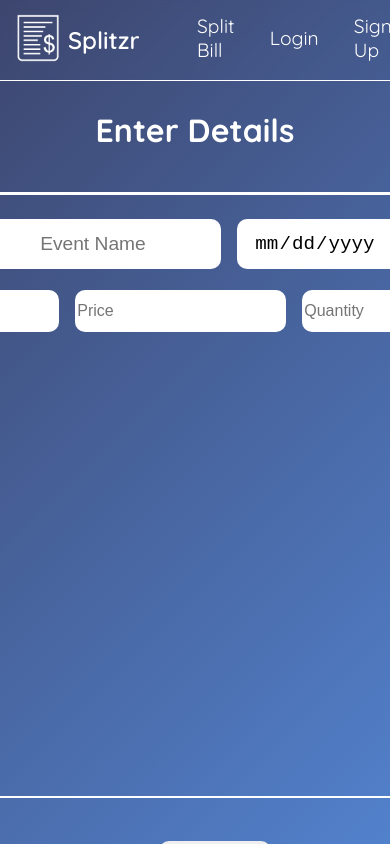
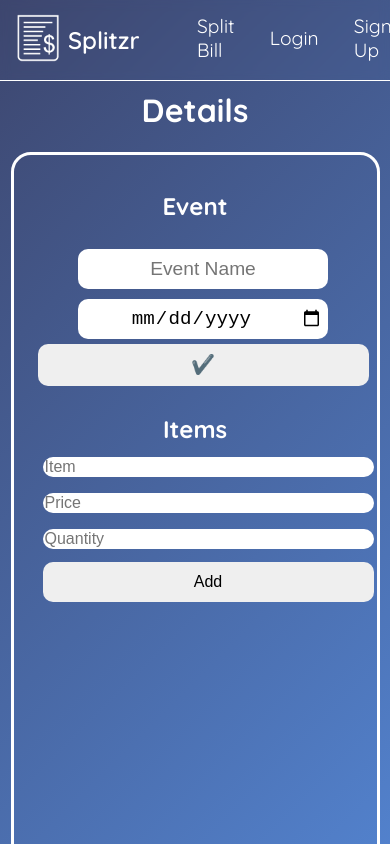
Before and after one commit to roccovulpis/Splitzr, a React (Vite) app in the folder client/: page /split-bill in a window 390 px wide. Built offline with nearby package versions, Linux system fonts and the light colour scheme.

Commit message:
Made details page responsive.

```diff
--- a/client/src/components/BillForm.jsx
+++ b/client/src/components/BillForm.jsx
@@ -4,7 +4,7 @@ import ItemInput from './ItemInput';
 import ItemList from './ItemList';
 import ActionPanel from './ActionPanel';
 import SplitPanel from './SplitPanel';
-import EvenSplitPanel from './EvenSplitPanel'; // ✅ Import new component
+import EvenSplitPanel from './EvenSplitPanel';
 import '../styles/BillForm.css';
 
 export default function BillForm() {
--- a/client/src/components/EvenSplitPanel.jsx
+++ b/client/src/components/EvenSplitPanel.jsx
@@ -1,24 +1,41 @@
 import React, { useState } from 'react';
-import '../styles/EvenSplitPanel.css'; // Optional CSS file for styling
+import '../styles/EvenSplitPanel.css';
 
 export default function EvenSplitPanel({ total, setPeople, setSplitOption }) {
   const [numPeople, setNumPeople] = useState('');
+  const [splitAmounts, setSplitAmounts] = useState([]);
+  const [isConfirmed, setIsConfirmed] = useState(false);
 
   function confirmEvenSplit() {
     if (numPeople > 0) {
-      const splitAmount = total / numPeople;
-      setPeople(Array.from({ length: numPeople }, () => ({ name: '', amount: splitAmount })));
-      setSplitOption(null); // ✅ Return to main split options after confirming
+      const splitAmount = (total / numPeople).toFixed(2);
+      const newPeople = Array.from({ length: numPeople }, (_, i) => ({
+        name: `Person ${i + 1}`,
+        amount: splitAmount,
+      }));
+      setPeople(newPeople);
+      setSplitAmounts(newPeople);
+      setIsConfirmed(true);
     }
   }
 
+  function editAmount() {
+    setIsConfirmed(false);
+    setSplitAmounts([]);
+    setNumPeople('');
+  }
+
   function cancelSplit() {
-    setSplitOption(null); // ✅ Go back to the original panel when "Cancel" is clicked
+    setSplitOption(null);
   }
 
   return (
-    <div className="even-split-panel">
-      <h2>How many people are splitting?</h2>
+    <div className={`even-split-panel ${isConfirmed ? 'expanded' : ''}`}>
+      <h2>Even Split</h2>
+
+      {!isConfirmed ? (
+        <>
+          <h3>How many people are splitting?</h3>
           <input
             type="number"
             min="1"
@@ -28,8 +45,20 @@ export default function EvenSplitPanel({ total, setPeople, setSplitOption }) {
           />
           <div className="even-split-buttons">
             <button onClick={confirmEvenSplit}>Confirm</button>
-        <button className="cancel-btn" onClick={cancelSplit}>Cancel</button> {/* ✅ New Cancel Button */}
+            <button className="cancel-btn" onClick={cancelSplit}>Cancel</button>
           </div>
+        </>
+      ) : (
+        <>
+          <div className="split-results">
+            {splitAmounts.map((person, index) => (
+              <p key={index}>{person.name}: ${person.amount}</p>
+            ))}
+          </div>
+          <button onClick={editAmount}>Edit Amount</button>
+          <button onClick={() => setSplitOption(null)}>Done</button>
+        </>
+      )}
     </div>
   );
 }
--- a/client/src/components/EventDetails.jsx
+++ b/client/src/components/EventDetails.jsx
@@ -1,8 +1,10 @@
-import React from 'react'
-import '../styles/EventDetails.css';
+import React from 'react';
+import '../styles/EventDetails.css'
 
 export default function EventDetails({ event, eventDate, setEvent, setEventDate, isEditing, setIsEditing, isConfirmed }) {
   return isEditing ? (
+    <>
+      <h2 className='event-header'>Event</h2>
       <div className="event-details-container">
         <input
           type="text"
@@ -11,17 +13,22 @@ export default function EventDetails({ event, eventDate, setEvent, setEventDate,
           value={event}
           onChange={(e) => setEvent(e.target.value)}
         />
+
+        {/* Wrap date input and button in a new div to keep them together */}
+        <div className="event-date-group">
           <input
             type="date"
             id="date"
             value={eventDate}
             onChange={(e) => setEventDate(e.target.value)}
           />
-      <button className="add-btn" onClick={() => setIsEditing(false)}>✔️</button>
+          <button className="event-confirm-btn" onClick={() => setIsEditing(false)}>✔️</button>
         </div>
+      </div>
+    </>
   ) : (
     <div className="event-summary">
-      <h2>Event: {event} (Date: {eventDate})</h2>
+      <h2>{event} (Date: {eventDate})</h2>
 
       {/* Hide the edit button after confirmation */}
       {!isConfirmed && (
--- a/client/src/components/ItemInput.jsx
+++ b/client/src/components/ItemInput.jsx
@@ -13,6 +13,8 @@ export default function ItemInput({
   cancelEdit,
 }) {
   return (
+    <>
+      <h2>Items</h2>
     <div className="event-items-container">
       <input
         className="item-input"
@@ -44,5 +46,7 @@ export default function ItemInput({
         </button>
       )}
     </div>
+    </>
+
   );
 }
--- a/client/src/pages/SplitBill.jsx
+++ b/client/src/pages/SplitBill.jsx
@@ -7,7 +7,7 @@ export default function SplitBill() {
     <div>
       <div id='panels-container'>
         <div id='entry-panel'>
-            <h1>Enter Details</h1>
+            <h1>Details</h1>
             <BillForm />
         </div>
       </div>
--- a/client/src/styles/BillForm.css
+++ b/client/src/styles/BillForm.css
@@ -5,7 +5,9 @@
   display: flex;
   flex-direction: column;
   min-height: 650px;
-  align-items: center;
+  width: 100%;
+  max-width: 600px;
+  margin: auto;
 }
 
 .event-form-container input {
@@ -14,6 +16,8 @@
   border: none;
   font-size: 1rem;
   margin: 3px;
+  width: 100%;
+  max-width: 400px;
 }
 
 .added-items {
@@ -21,11 +25,22 @@
   width: 90%;
   display: flex;
   flex-direction: column;
-  max-height: 450px;
-  min-height: 400px;
-  align-items: flex-start;
+  max-height: 400px;
+  min-height: 350px;
+  align-items: center; /* Ensures list stays centered */
+  padding: 0;
+  margin: 0 auto; /* Centers the entire list */
 }
 
+/* Remove default list styles */
+.added-items ol,
+.added-items ul {
+  padding-left: 0; /* Removes extra indentation */
+  margin: 0;
+  width: 100%;
+}
+
+/* Scrollbar Styling */
 .added-items::-webkit-scrollbar {
   width: 10px;
 }
@@ -41,22 +56,21 @@
   border: 2px solid #f4f4f4;
 }
 
+
 .bill-container {
   display: flex;
-  justify-content: center; /* Start centered */
+  justify-content: center;
   align-items: flex-start;
   width: 100%;
-  min-width: 1200px;
-  max-width: 1600px;
+  max-width: 1200px;
   margin: auto;
   transition: transform 0.5s ease-in-out, max-width 0.5s ease-in-out, width 0.5s ease-in-out;
-  padding: 20px;
   position: relative;
 }
 
 .bill-panel {
-  min-width: 700px;
-  max-width: 900px;
+  /* min-width: 700px;
+  max-width: 800px; */
   padding: 1rem;
   border: 3px solid white;
   border-radius: 20px;
@@ -64,26 +78,23 @@
   flex-direction: column;
   align-items: center;
   min-height: 650px;
-  max-height: 700px;
-  transition: transform 0.5s ease-in-out, width 0.5s ease-in-out, min-width 0.5s ease-in-out;
+  transition: transform 0.5s ease-in-out, width 0.5s ease-in-out;
   position: relative;
   left: 0;
-  overflow: hidden; /* Ensures smooth shrinking */
+  overflow: hidden;
 }
 
 /* When confirmed, shrink and move left */
 .confirmed .bill-panel {
   transform: translateX(-30%);
-  width: 500px;
-  min-width: 400px;
+  min-width: 450px;
   max-width: 500px;
   flex-shrink: 1;
 }
 
-
 /* Move the bill to the left when confirmed */
 .confirmed .bill-container {
-  justify-content: flex-start; /* Align left */
+  justify-content: flex-start;
 }
 
 .right-panels {
@@ -130,10 +141,6 @@
   margin-top: 1.2rem;
 }
 
-.bill-confirm-btn {
-
-}
-
 button {
   height: 40px;
   border-radius: 10px;
@@ -147,7 +154,11 @@ button:hover {
   opacity: 0.8;
 }
 
+.bill-confirm-btn{
+  height: 50px;
+}
 
+/* Responsive Adjustments */
 @media screen and (max-width: 1200px) {
   .bill-container {
     flex-direction: column;
@@ -167,3 +178,74 @@ button:hover {
     margin-top: 20px;
   }
 }
+
+@media screen and (max-width: 768px) {
+  .bill-container {
+    flex-direction: column;
+    align-items: center;
+    width: 100%;
+  }
+
+  .bill-panel,
+  .right-panels {
+    width: 95%;
+    max-width: 100%;
+    margin-left: 0;
+  }
+
+  .action-panel,
+  .split-panel {
+    transform: none;
+    opacity: 1;
+    width: 100%;
+    margin-left: 0;
+  }
+
+  .event-form-container {
+    width: 95%;
+    max-width: 100%;
+  }
+
+  .event-form-container input {
+    width: 100%;
+  }
+
+  .added-items {
+    width: 100%;
+  }
+}
+
+@media screen and (max-width: 480px) {
+  .bill-container {
+    flex-direction: column;
+    align-items: center;
+    width: 100%;
+  }
+
+  .bill-panel,
+  .right-panels {
+    width: 100%;
+    max-width: 100%;
+    margin-left: 0;
+  }
+
+  .event-form-container {
+    width: 100%;
+    max-width: 100%;
+  }
+
+  .event-form-container input {
+    width: 100%;
+    height: 35px;
+    font-size: 1rem;
+  }
+
+  .added-items {
+    width: 100%;
+  }
+
+  button {
+    width: 100%;
+    padding: 10px;
+  }
+}
--- a/client/src/styles/EventDetails.css
+++ b/client/src/styles/EventDetails.css
@@ -2,31 +2,125 @@
     display: flex;
     justify-content: center;
     align-items: center;
-    width: 100%;
+    flex-wrap: wrap; /* Ensures wrapping on smaller screens */
+    width: 90%;
+    max-width: 800px; /* Prevents it from being too wide on large screens */
+    margin: auto;
+    gap: 10px; /* Adds space between elements */
 }
 
+/* Ensures the event name input stays independent */
 .event-details-container input {
     height: 40px;
     padding: 5px;
-    margin: 0.5rem;
     text-align: center;
     font-size: 1.2rem;
     border-radius: 10px;
     border: none;
+    width: 100%;
+    max-width: 250px; /* Prevents stretching too much */
+    box-sizing: border-box;
 }
 
+/* Group date input and Confirm button together */
+.event-date-group {
+    display: flex;
+    align-items: center;
+    gap: 10px; /* Space between date input and button */
+}
+
+/* Ensure button aligns next to date field */
+.event-date-group input {
+    width: 150px; /* Ensures the date input is not too large */
+}
+
+.event-confirm-btn {
+    height: 42px;
+    padding: 0 15px;
+    border-radius: 10px;
+    border: none;
+    font-size: 1.2rem;
+    cursor: pointer;
+    color: white;
+    transition: background-color 0.3s ease;
+    white-space: nowrap; /* Prevents button from wrapping */
+}
+
+.event-confirm-btn:hover {
+    /* background-color: #218838; */
+}
+
+/* Event Summary */
 .event-summary {
     display: flex;
     justify-content: center;
     align-items: center;
-
     border-radius: 20px;
     width: 90%;
-    min-width: 350px;
-    padding: 0.2rem;
+    max-width: 600px; /* Keeps it responsive */
+    padding: 0.5rem;
     flex-wrap: wrap;
+    text-align: center;
+    margin: auto;
 }
 
-.event-summary h2 {
-    font-weight: 400;
+.event-form-edit-btn {
+    margin-left: 1rem;
 }
+
+/* Responsive adjustments for smaller screens */
+@media screen and (max-width: 768px) {
+    .event-details-container {
+        flex-direction: column;
+        align-items: center;
+        width: 95%;
+    }
+
+    .event-date-group {
+        flex-direction: row; /* Keep input and button inline */
+        justify-content: center;
+        width: 100%;
+    }
+
+    .event-date-group input {
+        width: 100%;
+        max-width: 200px;
+    }
+
+    .event-summary {
+        width: 95%;
+        padding: 0.5rem;
+    }
+}
+
+/* Further adjustments for mobile screens */
+@media screen and (max-width: 480px) {
+    .event-details-container {
+        width: 100%;
+        padding: 0.5rem;
+    }
+
+    .event-date-group {
+        flex-direction: column; /* Stack inputs on very small screens */
+        align-items: center;
+        gap: 5px;
+    }
+
+    .event-date-group input {
+        width: 100%;
+        max-width: 250px;
+    }
+
+    .event-confirm-btn {
+        width: 100%;
+    }
+
+    .event-summary {
+        width: 100%;
+        padding: 0.5rem;
+    }
+
+    .event-summary h2 {
+        font-size: 1.2rem;
+    }
+}
--- a/client/src/styles/ItemInput.css
+++ b/client/src/styles/ItemInput.css
@@ -4,12 +4,53 @@
     align-items: center;
     padding: 10px;
     gap: 10px;
+    flex-wrap: wrap; /* Ensures wrapping on smaller screens */
+    width: 100%;
+    max-width: 800px; /* Prevents it from being too wide */
+    margin: auto;
+    margin-top: -20px;
+    flex-direction: row; /* Ensures elements are placed next to each other */
 }
 
+/* Ensure input fields scale properly */
 .event-items-container input {
     height: 40px;
     border-radius: 10px;
     border: none;
     font-size: 1rem;
     margin: 3px;
+    width: auto; /* Allows inputs to be next to each other */
+    min-width: 150px; /* Prevents shrinking too much */
+    flex: 1; /* Allows equal spacing */
+    box-sizing: border-box;
 }
+
+/* Responsive Adjustments */
+@media screen and (max-width: 768px) {
+    .event-items-container {
+        flex-wrap: wrap;
+        justify-content: center;
+        width: 100%;
+    }
+
+    .event-items-container input {
+        width: 45%; /* Keeps them next to each other on medium screens */
+        min-width: 120px;
+    }
+}
+
+/* Further adjustments for mobile screens */
+@media screen and (max-width: 480px) {
+    .event-items-container {
+        flex-direction: column;
+        align-items: center;
+        width: 100%;
+    }
+
+    .event-items-container input {
+        width: 100%; /* Stacks the inputs on very small screens */
+        min-width: auto;
+        font-size: 1rem;
+        height: 35px;
+    }
+}
--- a/client/src/styles/ItemList.css
+++ b/client/src/styles/ItemList.css
@@ -1,12 +1,15 @@
 /* Preserve item list layout */
 .added-items {
     overflow-y: auto;
-    width: 90%;
+    width: 100%; /* Make it fill its container */
     display: flex;
     flex-direction: column;
     max-height: 450px;
     min-height: 400px;
-    align-items: flex-start;
+    align-items: center; /* Ensures proper centering */
+    margin: auto;
+    padding: 0 10px; /* Ensures proper spacing inside */
+    box-sizing: border-box;
 }
 
 /* Scrollbar settings */
@@ -31,29 +34,37 @@
     justify-content: space-between;
     align-items: center;
     width: 90%;
+    max-width: 100%; /* Prevents items from exceeding container width */
     padding: 10px;
     background-color: white;
     color: black;
     border-radius: 10px;
     margin-top: 10px;
+    flex-wrap: wrap; /* Ensures items wrap properly on smaller screens */
+    box-sizing: border-box;
 }
 
 /* Ensure proper spacing inside list items */
 .added-items li .text {
-    flex: 2;
+    flex: 1; /* Allows text to adjust dynamically */
     display: flex;
     align-items: center;
-    gap: 20px;
+    gap: 10px;
+    flex-wrap: wrap; /* Prevents text from overflowing */
+    justify-content: flex-start;
+    width: 100%;
 }
 
 /* Ensure proper positioning of quantity and price input fields */
 .added-items li .added-items-quant-input {
     width: 50px;
+    min-width: 40px;
 }
 
 .added-items li .added-items-price-input {
-    width: 150px;
+    width: 120px;
     text-align: right;
+    min-width: 100px;
 }
 
 /* Ensure spacing for buttons inside item list */
@@ -68,6 +79,86 @@
     text-align: right;
 }
 
+/* Fix Confirmed Items Layout */
 .confirmed-items {
-    width: 400px;
+    width: 100%;
+    max-width: 100%; /* Prevents items from exceeding container */
+    margin: auto;
+    padding: 10px;
+    border-radius: 15px;
+    text-align: center;
+    display: flex;
+    flex-direction: column;
+    align-items: center;
+    overflow: hidden; /* Prevents horizontal scroll issues */
+    box-sizing: border-box;
 }
+
+/* Adjust total display to fit properly */
+.total-display {
+    width: 100%;
+    text-align: center;
+    font-size: 1.2rem;
+    font-weight: bold;
+    margin-top: 10px;
+}
+
+/* Responsive Adjustments */
+@media screen and (max-width: 768px) {
+    .added-items {
+        width: 100%;
+        padding: 0 5px;
+    }
+
+    .added-items li {
+        width: 100%;
+        max-width: 100%;
+    }
+
+    .added-items li .added-items-price-input,
+    .added-items li .added-items-quant-input {
+        width: 80px;
+        text-align: center;
+    }
+
+    .confirmed-items {
+        width: 100%;
+        padding: 10px;
+    }
+}
+
+/* Further adjustments for mobile screens */
+@media screen and (max-width: 480px) {
+    .added-items {
+        width: 100%;
+        padding: 0;
+    }
+
+    .added-items li {
+        flex-direction: column;
+        align-items: center;
+        text-align: center;
+        gap: 5px;
+    }
+
+    .added-items li .text {
+        text-align: center;
+        justify-content: center;
+    }
+
+    .added-items li .added-items-price-input,
+    .added-items li .added-items-quant-input {
+        width: 100%;
+        max-width: 150px;
+        text-align: center;
+    }
+
+    .confirmed-items {
+        width: 100%;
+        padding: 10px;
+    }
+
+    .total-display {
+        font-size: 1rem;
+    }
+}
--- a/client/src/styles/SplitBill.css
+++ b/client/src/styles/SplitBill.css
@@ -1,11 +1,32 @@
 #panels-container {
   display: flex;
-  height: 90%;
   justify-content: center;
+  flex-direction: column;
+  flex-wrap: wrap;
+  width: 90%;
+  max-width: 1400px;
+  margin: auto;
 }
 
 #entry-panel {
   display: flex;
   flex-direction: column;
   text-align: center;
+  justify-content: center;
+  align-items: center;
+  width: 100%;
+  padding: 10px;
+  box-sizing: border-box;
+  margin-top: -30px;
 }
+
+@media (min-width: 768px) {
+  #panels-container {
+    flex-direction: row;
+    justify-content: space-evenly;
+  }
+
+  #entry-panel {
+    width: 50%;
+  }
+}
```
Also changed, not shown: client/src/styles/EvenSplitPanel.css (+100 -3 lines). Lines whose indentation alone changed are shown as unchanged.
